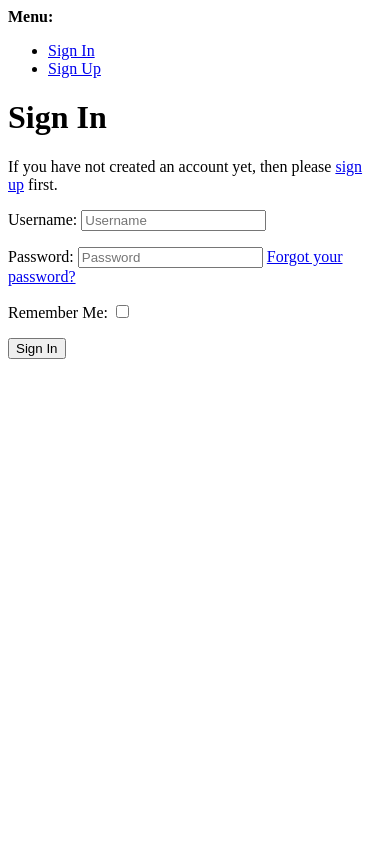
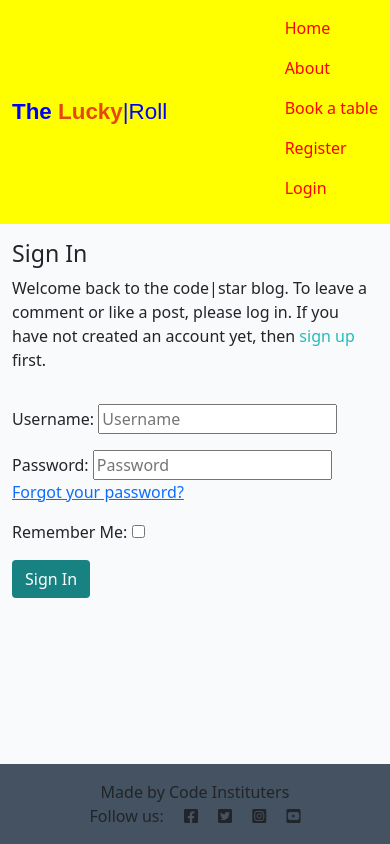
Before and after one commit to smithphil88/the_lucky_roll_cafe, a Django app: page /accounts/login/ in a window 390 px wide. Run offline with Django 4.2, Linux system fonts and the light colour scheme; some libraries are stand-ins or nearby versions.

Commit message:
add stylings to navbar and landing page

```diff
--- a/static/css/style.css
+++ b/static/css/style.css
@@ -3,10 +3,24 @@
 }
 
 .brand {
-    font-family: Lato, sans-serif;
+    font-family: Raleway, sans-serif;
     font-size: 1.4rem;
     font-weight: 700;
-    color: #4A4A4F;
+    color: blue;
+}
+
+
+.home-title {
+    text-align: center;
+    color: red;
+}
+
+.navbar {
+    background-color: yellow;
+}
+
+.nav-link {
+    color: red;
 }
 
 .red-o {
@@ -14,7 +28,7 @@
 }
 
 .thin {
-    font-weight: 300;
+    font-weight: 100;
 }
 
 .light-bg {
--- /dev/null
+++ b/table_booking/templates/account/login.html
@@ -0,0 +1,34 @@
+{% extends "base.html" %}
+
+{% load i18n %}
+{% load account socialaccount %}
+
+{% block head_title %}{% trans "Sign In" %}{% endblock %}
+
+{% block content %}
+
+<div class="container">
+    <div class="row">
+        <div class="col-md-8 mt-3 offset-md-2">
+            <h3>{% trans "Sign In" %}</h3>
+
+            <p>{% blocktrans %}Welcome back to the code|star blog. To leave a comment or like a post, please log in. If
+                you
+                have not created an account yet, then <a class="link" href="{{ signup_url }}">sign up</a>
+                first.{% endblocktrans %}</p>
+        </div>
+    </div>
+    <div class="row">
+        <div class="col-md-8 mt-3 offset-md-2">
+            <form class="login" method="POST" action="{% url 'account_login' %}">
+                {% csrf_token %}
+                {{ form.as_p }}
+                {% if redirect_field_value %}
+                <input type="hidden" name="{{ redirect_field_name }}" value="{{ redirect_field_value }}" />
+                {% endif %}
+                <button class="btn btn-signup right" type="submit">{% trans "Sign In" %}</button>
+            </form>
+        </div>
+    </div>
+</div>
+{% endblock %}
--- a/table_booking/templates/base.html
+++ b/table_booking/templates/base.html
@@ -1,6 +1,9 @@
 {% load static %}
 
 {% url 'home' as home_url %}
+{% url 'account_login' as login_url %}
+{% url 'account_signup' as signup_url %}
+{% url 'account_logout' as logout_url %}
 
 <!DOCTYPE html>
 <html class="h-100" lang="en">
@@ -27,28 +30,37 @@
 <body class="d-flex flex-column h-100 main-bg">
 
     <!-- Navigation -->
-    <nav class="navbar navbar-expand-lg navbar-light bg-white">
+    <nav class="navbar navbar-expand-lg">
         <div class="container-fluid">
-            <a class="navbar-brand" href="{% url 'home' %}"><span class="brand">c<span class="red-o">o</span>de<span
-                        class="thin">|star</span></span></a>
-            <button class="navbar-toggler" type="button" data-bs-toggle="collapse" data-bs-target="#navbarText"
-                aria-controls="navbarText" aria-expanded="false" aria-label="Toggle navigation">
-                <span class="navbar-toggler-icon"></span>
-            </button>
-            <div class="collapse navbar-collapse" id="navbarText">
+            <a class="navbar-brand" href="{% url 'home' %}"><span class="brand">The <span class="red-o">Lucky</span><span
+                        class="thin">|Roll</span></span></a>
+            <div>
                 <ul class="navbar-nav me-auto mb-2 mb-lg-0">
-                    <li class="nav-item">
+                    <li>
                         <a class="nav-link" aria-current="page"
                         href="{% url 'home' %}">Home</a>
                     </li>
-                    <li class="nav-item">
+                    <li>
                         <a class="nav-link" aria-current="page"
                         href="{% url 'about' %}">About</a>
                     </li>
-                    <li class="nav-item">
+                    <li>
                         <a class="nav-link" aria-current="page"
                         href="{% url 'book' %}">Book a table</a>
                     </li>
+                    {% if user.is_authenticated %}
+                    <li>
+	                    <a class="nav-link {% if request.path == logout_url %}active{% endif %}" class="test" aria-current="page" href="{% url 'account_logout' %}">Logout</a>
+                    </li>
+                    {% else %}
+                    <li>
+	                    <a class="nav-link {% if request.path == signup_url %}active{% endif %}" aria-current="page"
+		                    href="{% url 'account_signup' %}">Register</a>
+                        </li>
+                    <li class="nav-item">
+	                    <a class="nav-link {% if request.path == login_url %}active{% endif %}" aria-current="page" href="{% url 'account_login' %}">Login</a>
+                    </li>
+                    {% endif %}
                 </ul>
             </div>
         </div>
```
Also changed, not shown: table_booking/templates/account/logout.html (added, +29 -0 lines), table_booking/templates/account/password_reset.html (added, +24 -0 lines), table_booking/templates/account/signup.html (added, +21 -0 lines), table_booking/templates/index.html (+4 -4 lines).
